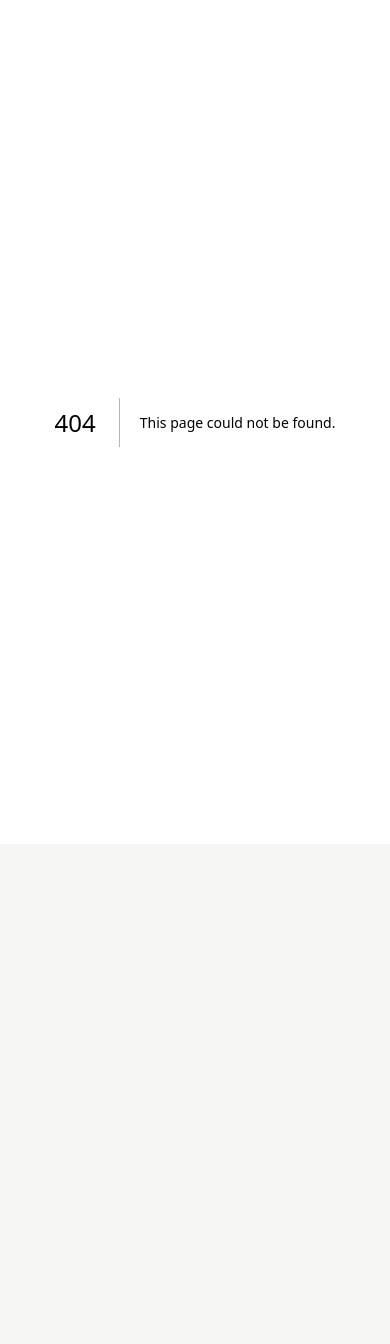
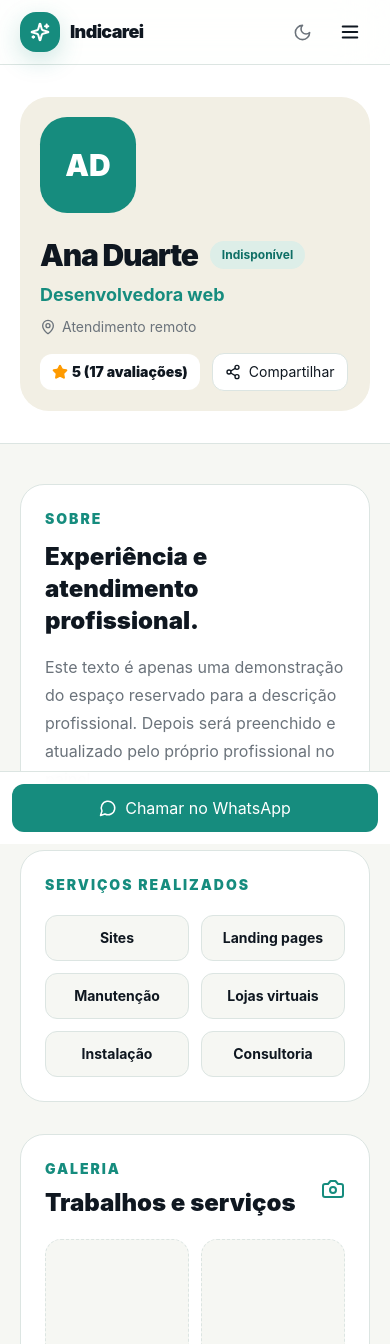
Before and after one commit to JoelsonJSantos/indicarei-v2, a Next.js app: page /p/ana-design-web in a window 390 px wide. Before the commit this address had no page. Shown: the top 1344 px of the page. Before the commit the page ends 844 px from the top, so only its background shows below. Built offline with nearby package versions, Linux system fonts and the light colour scheme.

Commit message:
feat: cria perfil público responsivo de demonstração

```diff
--- /dev/null
+++ b/src/app/p/[slug]/page.tsx
@@ -0,0 +1,126 @@
+import { Camera, MapPin, MessageCircle, Share2, Star } from "lucide-react";
+import { PublicPageShell } from "@/components/public-page-shell";
+import { mockProfessionals } from "@/lib/mock-data";
+
+type PublicProfilePageProps = {
+  params: Promise<{ slug: string }>;
+};
+
+export default async function PublicProfilePage({ params }: PublicProfilePageProps) {
+  const { slug } = await params;
+  const professional = mockProfessionals.find((item) => item.slug === slug) ?? mockProfessionals[0];
+
+  return (
+    <PublicPageShell>
+      <main className="pb-24 lg:pb-0">
+        <section className="border-b border-[var(--border)] bg-[var(--surface)] px-5 py-8 lg:px-10 lg:py-12">
+          <div className="mx-auto max-w-6xl">
+            <div className="rounded-[1.8rem] bg-[var(--background-soft)] p-5 sm:p-8">
+              <div className="flex flex-col gap-6 sm:flex-row sm:items-start">
+                <div className="grid size-24 shrink-0 place-items-center rounded-[1.7rem] bg-[var(--primary)] text-3xl font-black text-white">
+                  {professional.initials}
+                </div>
+
+                <div className="min-w-0 flex-1">
+                  <div className="flex flex-wrap items-center gap-3">
+                    <h1 className="text-3xl font-black tracking-[-0.04em] sm:text-4xl">{professional.name}</h1>
+                    <span className="rounded-full bg-[var(--success-bg)] px-3 py-1.5 text-xs font-bold text-[var(--success-text)]">
+                      {professional.available ? "Disponível" : "Indisponível"}
+                    </span>
+                  </div>
+                  <p className="mt-2 text-lg font-bold text-[var(--primary)]">{professional.category}</p>
+                  <p className="mt-2 flex items-center gap-1.5 text-sm text-[var(--text-muted)]">
+                    <MapPin size={16} /> {professional.location}
+                  </p>
+                  <div className="mt-4 flex flex-wrap items-center gap-3 text-sm">
+                    <span className="inline-flex items-center gap-1 rounded-xl bg-[var(--surface)] px-3 py-2 font-black">
+                      <Star size={16} className="fill-current text-amber-500" />
+                      {professional.rating} ({professional.reviews} avaliações)
+                    </span>
+                    <button className="inline-flex items-center gap-2 rounded-xl border border-[var(--border)] bg-[var(--surface)] px-3 py-2 font-bold">
+                      <Share2 size={16} /> Compartilhar
+                    </button>
+                  </div>
+                </div>
+
+                <button className="hidden min-h-12 shrink-0 items-center justify-center gap-2 rounded-xl bg-[var(--primary)] px-6 font-bold text-white hover:bg-[var(--primary-hover)] sm:inline-flex">
+                  <MessageCircle size={18} /> Chamar no WhatsApp
+                </button>
+              </div>
+            </div>
+          </div>
+        </section>
+
+        <section className="px-5 py-10 lg:px-10 lg:py-14">
+          <div className="mx-auto grid max-w-6xl gap-8 lg:grid-cols-[1fr_340px]">
+            <div className="space-y-8">
+              <section className="rounded-[1.5rem] border border-[var(--border)] bg-[var(--surface)] p-6">
+                <p className="text-sm font-black uppercase tracking-[0.14em] text-[var(--primary)]">Sobre</p>
+                <h2 className="mt-3 text-2xl font-black">Experiência e atendimento profissional.</h2>
+                <p className="mt-4 leading-7 text-[var(--text-muted)]">
+                  Este texto é apenas uma demonstração do espaço reservado para a descrição profissional. Depois será preenchido e atualizado pelo próprio profissional no painel.
+                </p>
+              </section>
+
+              <section className="rounded-[1.5rem] border border-[var(--border)] bg-[var(--surface)] p-6">
+                <p className="text-sm font-black uppercase tracking-[0.14em] text-[var(--primary)]">Serviços realizados</p>
+                <div className="mt-5 grid grid-cols-2 gap-3 sm:grid-cols-3">
+                  {professional.services.concat(["Instalação", "Consultoria"]).map((service) => (
+                    <div key={service} className="rounded-xl border border-[var(--border)] bg-[var(--background)] px-3 py-3 text-center text-sm font-bold">
+                      {service}
+                    </div>
+                  ))}
+                </div>
+              </section>
+
+              <section className="rounded-[1.5rem] border border-[var(--border)] bg-[var(--surface)] p-6">
+                <div className="flex items-center justify-between">
+                  <div>
+                    <p className="text-sm font-black uppercase tracking-[0.14em] text-[var(--primary)]">Galeria</p>
+                    <h2 className="mt-2 text-2xl font-black">Trabalhos e serviços</h2>
+                  </div>
+                  <Camera className="text-[var(--primary)]" />
+                </div>
+                <div className="mt-5 grid grid-cols-2 gap-3 sm:grid-cols-4">
+                  {Array.from({ length: 8 }).map((_, index) => (
+                    <div key={index} className="aspect-square rounded-2xl border border-dashed border-[var(--border)] bg-[var(--background)]" />
+                  ))}
+                </div>
+              </section>
+
+              <section className="rounded-[1.5rem] border border-[var(--border)] bg-[var(--surface)] p-6">
+                <p className="text-sm font-black uppercase tracking-[0.14em] text-[var(--primary)]">Avaliações</p>
+                <div className="mt-5 space-y-4">
+                  {["Atendimento rápido e muito profissional.", "Resolveu o problema e explicou tudo com clareza."].map((review, index) => (
+                    <article key={review} className="rounded-xl bg-[var(--background)] p-4">
+                      <div className="flex items-center gap-1 text-amber-500">
+                        {Array.from({ length: 5 }).map((_, star) => <Star key={star} size={14} className="fill-current" />)}
+                      </div>
+                      <p className="mt-3 text-sm leading-6 text-[var(--text-muted)]">{review}</p>
+                      <p className="mt-3 text-xs font-bold">Cliente de demonstração {index + 1}</p>
+                    </article>
+                  ))}
+                </div>
+              </section>
+            </div>
+
+            <aside className="h-fit rounded-[1.5rem] border border-[var(--border)] bg-[var(--surface)] p-6 lg:sticky lg:top-24">
+              <p className="font-black">Entre em contato</p>
+              <p className="mt-2 text-sm leading-6 text-[var(--text-muted)]">Converse diretamente com o profissional para verificar disponibilidade, prazo e valor.</p>
+              <button className="mt-6 inline-flex min-h-12 w-full items-center justify-center gap-2 rounded-xl bg-[var(--primary)] px-5 font-bold text-white hover:bg-[var(--primary-hover)]">
+                <MessageCircle size={18} /> Chamar no WhatsApp
+              </button>
+              <p className="mt-4 text-center text-xs text-[var(--text-muted)]">O Indicarei não participa da negociação.</p>
+            </aside>
+          </div>
+        </section>
+
+        <div className="fixed inset-x-0 bottom-0 z-40 border-t border-[var(--border)] bg-[var(--surface)]/95 p-3 backdrop-blur lg:hidden">
+          <button className="inline-flex min-h-12 w-full items-center justify-center gap-2 rounded-xl bg-[var(--primary)] px-5 font-bold text-white">
+            <MessageCircle size={18} /> Chamar no WhatsApp
+          </button>
+        </div>
+      </main>
+    </PublicPageShell>
+  );
+}
```
